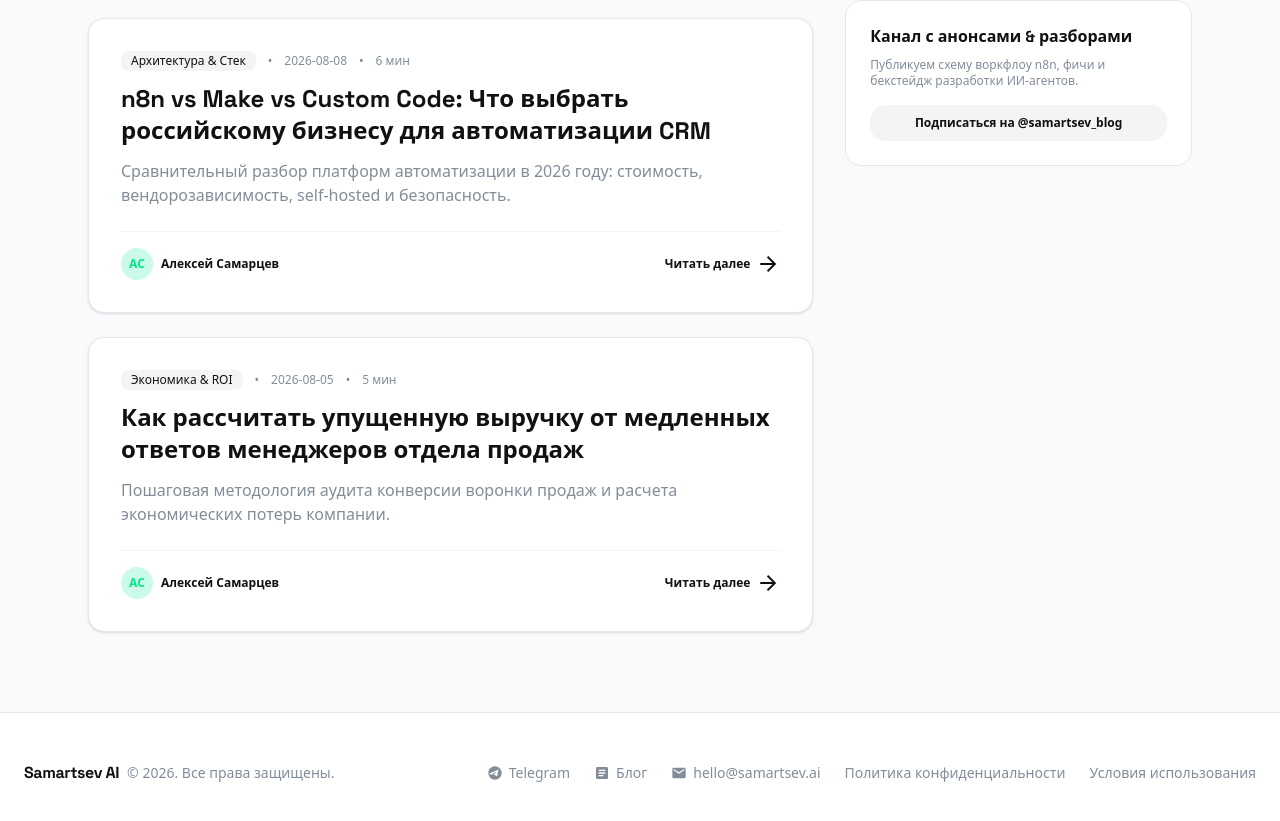
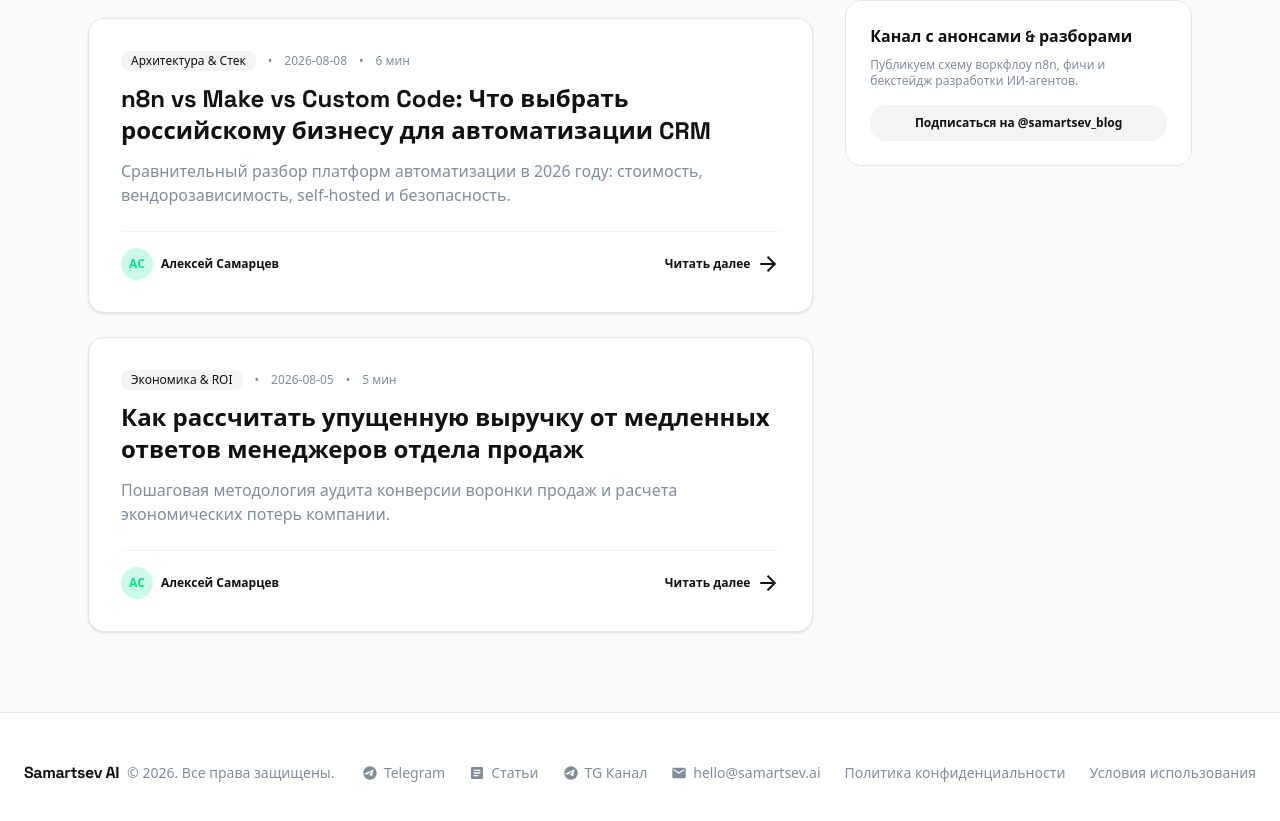
Before and after one commit to alekseysmrtsv-ai/site, a Next.js app: page /blog in a window 1280 px wide. Shown: the part 635-1456 px from the top of the page. Built offline with nearby package versions, Linux system fonts and the light colour scheme.

Commit message:
feat: Add Blog link to Header and Footer navigation

```diff
--- a/src/components/Footer.tsx
+++ b/src/components/Footer.tsx
@@ -24,15 +24,24 @@ export default function Footer() {
             Telegram
           </a>
           <a
+            href="/blog"
+            className="text-text-muted hover:text-heavy transition-colors flex items-center gap-1.5"
+          >
+            <svg className="w-4 h-4" viewBox="0 0 24 24" fill="currentColor" aria-hidden="true">
+              <path d="M19 3H5c-1.1 0-2 .9-2 2v14c0 1.1.9 2 2 2h14c1.1 0 2-.9 2-2V5c0-1.1-.9-2-2-2zm-5 14H7v-2h7v2zm3-4H7v-2h10v2zm0-4H7V7h10v2z"/>
+            </svg>
+            Статьи
+          </a>
+          <a
             href="https://t.me/samartsev_blog"
             target="_blank"
             rel="noopener noreferrer"
             className="text-text-muted hover:text-heavy transition-colors flex items-center gap-1.5"
           >
             <svg className="w-4 h-4" viewBox="0 0 24 24" fill="currentColor" aria-hidden="true">
-              <path d="M19 3H5c-1.1 0-2 .9-2 2v14c0 1.1.9 2 2 2h14c1.1 0 2-.9 2-2V5c0-1.1-.9-2-2-2zm-5 14H7v-2h7v2zm3-4H7v-2h10v2zm0-4H7V7h10v2z"/>
+              <path d="M12 2C6.48 2 2 6.48 2 12s4.48 10 10 10 10-4.48 10-10S17.52 2 12 2zm4.64 6.8c-.15 1.58-.8 5.42-1.13 7.19-.14.75-.42 1-.68 1.03-.58.05-1.02-.38-1.58-.75-.88-.58-1.38-.94-2.23-1.5-.99-.65-.35-1.01.22-1.59.15-.15 2.71-2.48 2.76-2.69a.24.24 0 0 0-.07-.2c-.08-.06-.19-.04-.27-.02-.11.02-1.93 1.23-5.46 3.62-.51.35-.98.52-1.4.51-.46-.01-1.35-.26-2.01-.48-.81-.27-1.45-.42-1.39-.88.03-.24.37-.48 1.02-.73 4-1.74 6.67-2.88 8-3.43 3.81-1.58 4.6-1.85 5.12-1.86.11 0 .37.03.54.17.14.12.18.28.19.4z"/>
             </svg>
-            Блог
+            TG Канал
           </a>
           <a
             href="mailto:hello@samartsev.ai"
--- a/src/components/Header.tsx
+++ b/src/components/Header.tsx
@@ -10,6 +10,7 @@ const navLinks = [
   { href: "#cases",       label: "Кейсы" },
   { href: "#calculator",  label: "Калькулятор" },
   { href: "#faq",         label: "FAQ" },
+  { href: "/blog",        label: "Блог" },
 ];
 
 export default function Header() {
```
